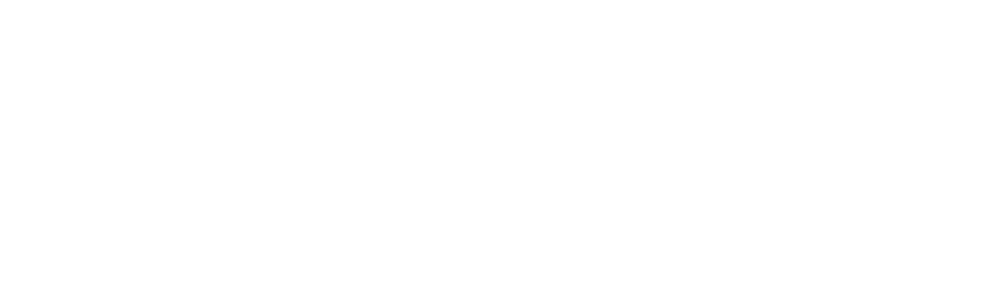
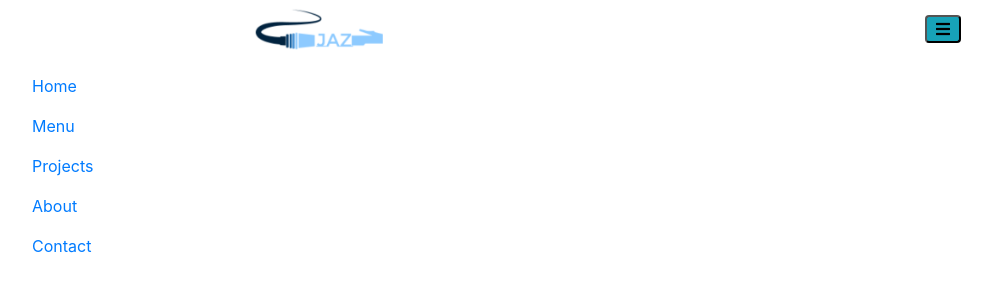
Before and after one commit to jamezjaz/Navbar_Toggle, a plain HTML site: page index.html in a window 1280 px wide. Shown: the whole page, without its empty margins (32-1024 px from the left). Drawn offline with nearby package versions, Linux system fonts and the light colour scheme.

Commit message:
docs: adds navbar layout

```diff
--- a/index.html
+++ b/index.html
@@ -3,9 +3,42 @@
 <head>
     <meta charset="UTF-8">
     <meta name="viewport" content="width=device-width, initial-scale=1.0">
-    <title>Document</title>
+    <title>Navbar Toggle</title>
+    <link rel="stylesheet" href="https://stackpath.bootstrapcdn.com/bootstrap/4.3.1/css/bootstrap.min.css" integrity="sha384-ggOyR0iXCbMQv3Xipma34MD+dH/1fQ784/j6cY/iJTQUOhcWr7x9JvoRxT2MZw1T" crossorigin="anonymous">
+    <link rel="stylesheet" href="https://pro.fontawesome.com/releases/v5.10.0/css/all.css" integrity="sha384-AYmEC3Yw5cVb3ZcuHtOA93w35dYTsvhLPVnYs9eStHfGJvOvKxVfELGroGkvsg+p" crossorigin="anonymous"/>
+    <link rel="stylesheet" href="style.css">
 </head>
 <body>
-
+    <nav>
+        <div class="navbar d-flex justify-content-around">
+            <a href="index.html">
+                <img src="/images/jaz-logo.png" class="logo" alt="logo">
+            </a>
+            <button class="nav-togle bg-info rounded">
+                <i class="fas fa-bars"></i>
+            </button>
+        </div>
+        <ul class="links list-unstyled">
+            <li class="m-3 px-5">
+                <a href="index.html">Home</a>
+            </li>
+            <li class="m-3 px-5">
+                <a href="#">Menu</a>
+            </li>
+            <li class="m-3 px-5">
+                <a href="#">Projects</a>
+            </li>
+            <li class="m-3 px-5">
+                <a href="#">About</a>
+            </li>
+            <li class="m-3 px-5">
+                <a href="#">Contact</a>
+            </li>
+        </ul>
+    </nav>
+    <script src="/script.js"></script>
+    <script src="https://code.jquery.com/jquery-3.3.1.slim.min.js" integrity="sha384-q8i/X+965DzO0rT7abK41JStQIAqVgRVzpbzo5smXKp4YfRvH+8abtTE1Pi6jizo" crossorigin="anonymous"></script>
+    <script src="https://cdnjs.cloudflare.com/ajax/libs/popper.js/1.14.7/umd/popper.min.js" integrity="sha384-UO2eT0CpHqdSJQ6hJty5KVphtPhzWj9WO1clHTMGa3JDZwrnQq4sF86dIHNDz0W1" crossorigin="anonymous"></script>
+    <script src="https://stackpath.bootstrapcdn.com/bootstrap/4.3.1/js/bootstrap.min.js" integrity="sha384-JjSmVgyd0p3pXB1rRibZUAYoIIy6OrQ6VrjIEaFf/nJGzIxFDsf4x0xIM+B07jRM" crossorigin="anonymous"></script>
 </body>
 </html>
--- a/style.css
+++ b/style.css
@@ -0,0 +1,17 @@
+* {
+  margin: 0;
+  padding: 0;
+  box-sizing: border-box;
+}
+
+.logo {
+  width: 8rem;
+}
+
+.fa-bars {
+  width: 2rem;
+}
+
+.toggle-links {
+  height: 12rem;
+}
```
Also changed, not shown: images/jaz-logo.png (added).
